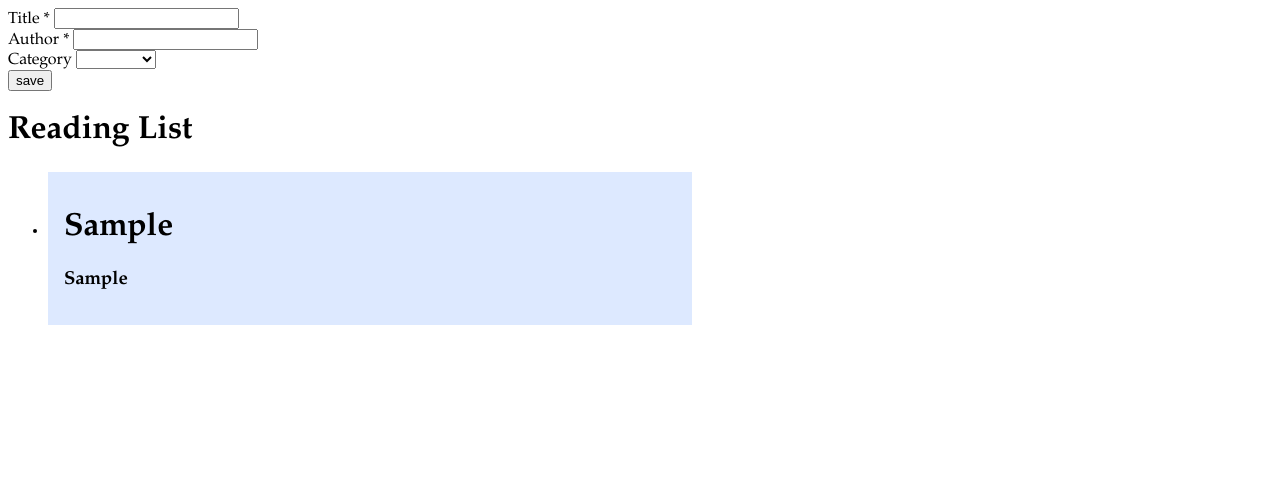
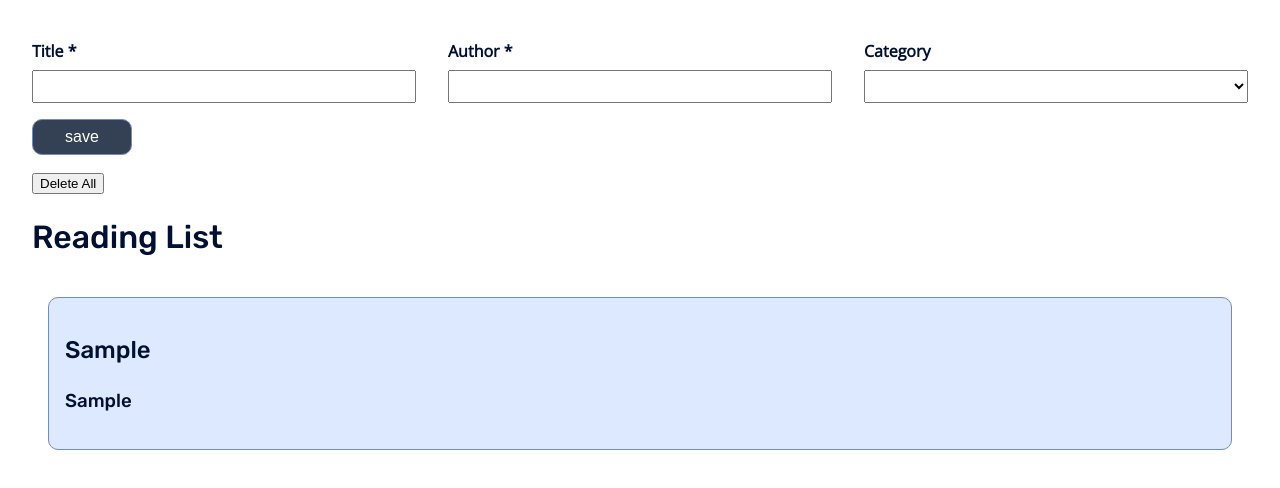
Before and after one commit to stefhone/week_15_day_3_lab_DOM_Events, a plain HTML site: page index.html in a window 1280 px wide. Both pictures are taken after typing "Sample", "Sample" into the empty fields and a click on the input "save". Drawn offline with nearby package versions, Linux system fonts and the light colour scheme.

Commit message:
MVP, EXTENSIONS & STYLING

```diff
--- a/css/main.css
+++ b/css/main.css
@@ -1,11 +1,83 @@
+@import url('https://fonts.googleapis.com/css?family=Open+Sans:300|Rubik:300,400,500');
+
 body {
-  font-family: Palatino;
+    font-family: 'Open Sans', Helvetica, Arial, sans-serif;
+    font-weight: 300;
+    line-height: 1.4;
+    color: #001033;
+    margin: 2em;
+}
+
+h1, h2, h3 {
+  font-family: 'Rubik', Helvetica, Arial, sans-serif;
+  font-weight: 500;
+}
+
+#form-wrapper {
+  display: flex;
+  flex-wrap: wrap;
+}
+
+.form-item {
+  margin-right: 2em;
+  display: flex;
+  flex-direction: column;
+  flex: 1;
+}
+
+.form-item:last-of-type {
+  margin-right: 0;
+}
+
+.form-item label {
+  display: block;
+  margin: .5em 0;
+  font-weight: bold;
+}
+
+.form-item input[type="text"], .form-item select {
+  padding: .5em;
+}
+
+#new-item-form input[type="submit"] {
+  cursor: pointer;
+  margin: 1em 0;
+  padding: .5em;
+  font-size: 1em;
+  width: 100px;
+  background: #738CB5;
+  border-style: none;
+  border-radius: 10px;
+  border: 1px solid #DDE9FF;
+}
+
+#new-item-form input[type="submit"]:hover, #new-item-form input[type="submit"]:focus {
+  color: #FFF;
+  background: #344053;
+  border: 1px solid #738CB5;
+  transition: .5s;
+}
+
+button {
+  cursor: pointer;
+}
+
+ul, li {
+  padding: 0;
+  margin: 0;
+}
+
+ul {
+  display: flex;
+  flex-wrap: wrap;
+  list-style-type: none;
 }
 
 .list-item {
   background: #DDE9FF;
-  width: 50%;
-  height: 50%;
   padding: 1em;
-
+  margin: 1em;
+  flex: 40%;
+  border-radius: 10px;
+  border: 1px solid #738CB5;
 }
--- a/index.html
+++ b/index.html
@@ -33,6 +33,8 @@
       <input type="submit" value="save"/>
     </form>
 
+    <button id="delete-all">Delete All</button>
+
     <h1>Reading List</h1>
     <ul id="reading-list">
 
--- a/js/app.js
+++ b/js/app.js
@@ -2,36 +2,46 @@ document.addEventListener('DOMContentLoaded', () => {
   const formElement = document.querySelector('#new-item-form');
   formElement.addEventListener('submit', handleFormSubmit);
 
+  const deleteAllButton = document.querySelector('#delete-all');
+  deleteAllButton.addEventListener('click', handleDeleteAllClick);
 });
 
 
 const handleFormSubmit = function (event) {
   event.preventDefault();
 
+  // 1 create element which is a function that is going to create our list item
+  const readingListItem = createReadingListItem(event.target);
+  // 2 give new element content - NO CONTENT REQUIRED SO CAN SKIP THIS PART
+  // 3 add to the DOM attach to parent element, unordered list with id 'readling-list'
+  const readingList = document.querySelector('#reading-list');
+  // 4 use DOM method appendChild
+  readingList.appendChild(readingListItem);
 
+  event.target.reset();
 
+}
 
-  const listItem = document.createElement('li');
-  listItem.classList = 'list-item';
-  listItem.textContent = ``;
-  const resultListItem = document.querySelector('#reading-list');
-  resultListItem.appendChild(listItem);
+const createReadingListItem = function (form) {
+  const readingListItem = document.createElement('li');
+  readingListItem.classList = 'list-item';
 
-  const newH1 = document.createElement('h1');
-  newH1.textContent = event.target.title.value;
-  const newH1Container = document.querySelector('.list-item');
-  newH1Container.appendChild(newH1);
+  const title = document.createElement('h2');
+  title.textContent = form.title.value;
+  readingListItem.appendChild(title);
 
-  const newH3 = document.createElement('h3');
-  newH3.textContent = event.target.author.value;
-  const newH3Container = document.querySelector('.list-item');
-  newH3Container.appendChild(newH3);
+  const author = document.createElement('h3');
+  author.textContent = form.author.value;
+  readingListItem.appendChild(author);
 
-  const newP = document.createElement('p');
-  newP.textContent = event.target.category.value;
-  const newPContainer = document.querySelector('.list-item');
-  newPContainer.appendChild(newP);
+  const category = document.createElement('p');
+  category.textContent = form.category.value;
+  readingListItem.appendChild(category);
 
-  const formElement = document.querySelector('#new-item-form');
-  formElement.reset();
+  return readingListItem;
 }
+
+const handleDeleteAllClick = function (event) {
+  const readingList = document.querySelector('#reading-list');
+  readingList.innerHTML = '';
+}
```
